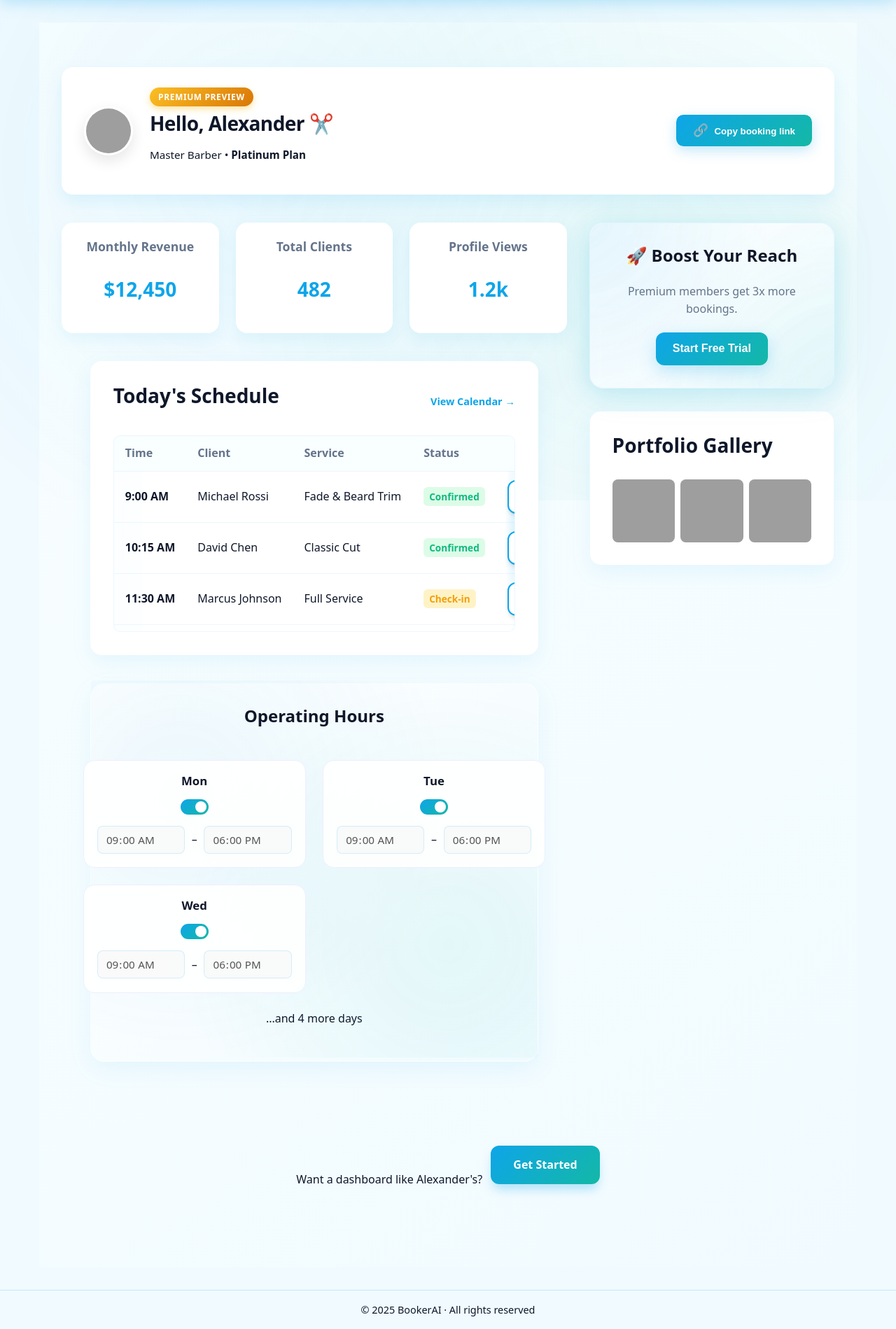
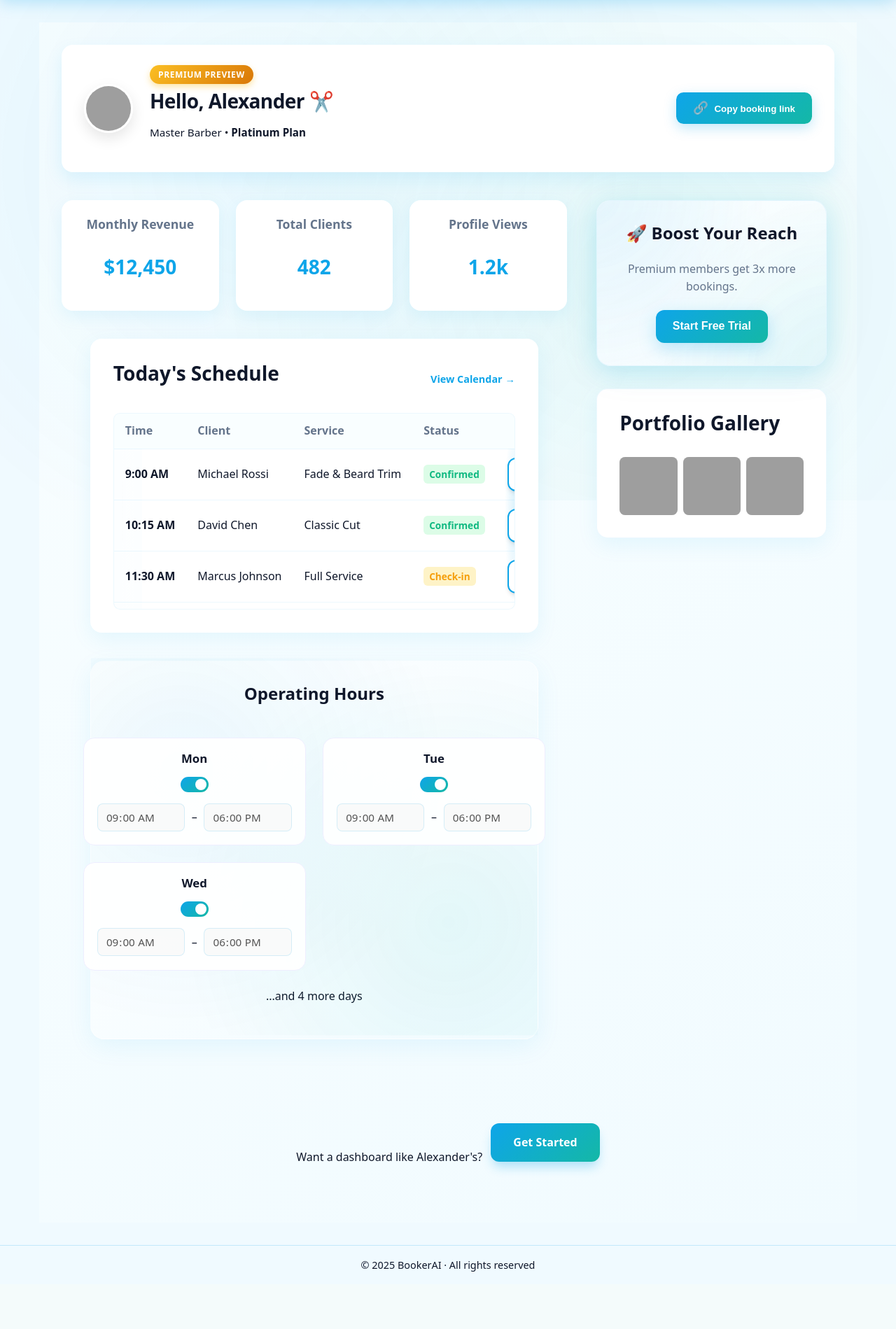
Before and after one commit to salmoncribe/BOOKERAI-main, a Flask app: page /demo in a window 1280 px wide. Shown: the part 80-1979 px from the top of the page at 70% size. After the commit the page ends 1897 px from the top, so only its background shows below. Run offline with Flask 3, Linux system fonts and the light colour scheme; some libraries are stand-ins or nearby versions; grey boxes are pictures that could not be loaded.

Commit message:
Fluid Design Refinement: Safer gaps, dynamic padding, and resilient grids

```diff
--- a/static/css/dashboard.css
+++ b/static/css/dashboard.css
@@ -6,7 +6,7 @@
    DASHBOARD LAYOUT
    ---------------------------------------------------------- */
 .dashboard {
-    padding: 4rem 2rem;
+    padding: 2rem clamp(1rem, 5vw, 2rem);
     position: relative;
     color: var(--text-dark);
     background: linear-gradient(145deg, #f9feff 0%, #f1fbff 100%);
@@ -21,7 +21,7 @@
 .hours-card,
 .promo-card,
 .card {
-    width: min(100%, 640px);
+    width: min(94%, 640px);
     margin-left: auto;
     margin-right: auto;
 }
@@ -116,7 +116,7 @@
    ---------------------------------------------------------- */
 .insights-grid {
     display: grid;
-    grid-template-columns: repeat(auto-fit, minmax(220px, 1fr));
+    grid-template-columns: repeat(auto-fit, minmax(min(100%, 220px), 1fr));
     gap: 1.5rem;
     margin-bottom: 2.5rem;
     position: relative;
@@ -213,6 +213,8 @@
 
 /* Ensure horizontal scroll */
 .table-scroll {
+    display: block;
+    width: 100%;
     overflow-x: auto;
 }
 
```
